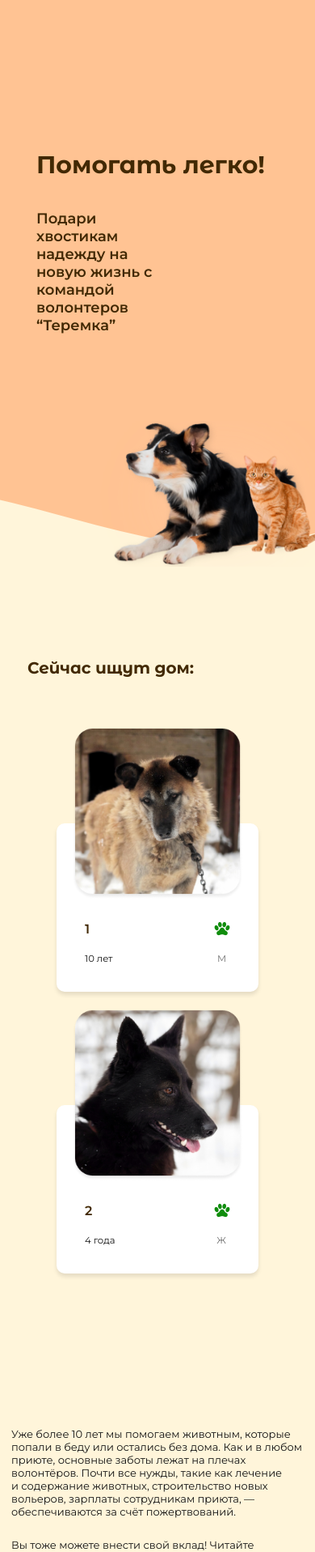
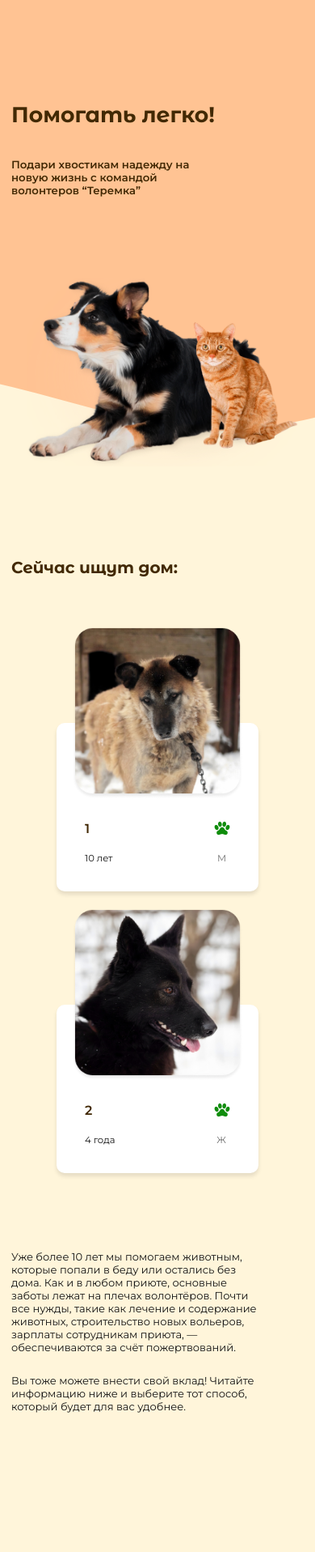
Before and after one commit to eireensid/animal-shelter, a Next.js app: page / in a window 390 px wide. Shown: the part 57-1974 px from the top of the page at 81% size. Built offline with nearby package versions, Linux system fonts and the light colour scheme; no server answers; grey boxes are pictures that could not be loaded.

Commit message:
index style mobile

```diff
--- a/pages/index.js
+++ b/pages/index.js
@@ -33,7 +33,7 @@ export default function Index({title='Главная', animals}) {
       <svg className={styles.waveTablet} viewBox="0 0 768 230" fill="none" xmlns="http://www.w3.org/2000/svg">
         <path d="M552.395 157.261C357.504 133.91 194.806 47.9331 0.0122231 56.5781L-0.0400326 324.797L767.936 324.648L767.973 133.971C691.53 151.895 616.219 164.908 552.395 157.261Z" fill="#FFF5DA"/>
       </svg>
-      <svg className={styles.waveMobile} viewBox="0 0 320 95" fill="none" xmlns="http://www.w3.org/2000/svg">
+      <svg className={styles.waveMobile} viewBox="0 0 320 110" fill="none" xmlns="http://www.w3.org/2000/svg">
         <path d="M199.367 70.208C128.68 61.7028 65.1238 39.2865 -0.000403353 24.2984L-0.000388884 169.869L320 169.869L320 58.071C277.157 67.8307 235.212 74.5209 199.367 70.208Z" fill="#FFF5DA"/>
       </svg>
     </section>
@@ -84,7 +84,7 @@ export default function Index({title='Главная', animals}) {
               <BankCardModal parent={"index"}/>
             </div>
           </div>
-          <div className={styles.waysToHelpImg}>
+          <div className={`${styles.waysToHelpImg} ${styles.waysToHelpImgMobile}`}>
             <img src="/img/ways-to-help/financial-help.png" alt="финансовая помощь"/>
           </div>
         </div>
--- a/styles/MainLayout.module.scss
+++ b/styles/MainLayout.module.scss
@@ -154,6 +154,9 @@
   }
 
   // Footer
+  .footerBlock {
+    padding-bottom: 150px;
+  }
   .logoFooter {
     width: 26%;
   }
@@ -199,6 +202,9 @@
   }
 
   // Footer
+  .footerBlock {
+    padding-bottom: 100px;
+  }
   .logoFooter {
     width: 33%;
     margin: 0 auto;
--- a/styles/components/AnimalCarousel.module.scss
+++ b/styles/components/AnimalCarousel.module.scss
@@ -1,3 +1,6 @@
+// .findCarouselCard {
+//   position: relative;
+// }
 .findHomeTitle {
   padding: {
     bottom: 260px;
@@ -78,6 +81,9 @@
   .findCarouselBlock >* {
     margin-top: 140px;
   }
+  .findCarouselCard {
+    padding: 0;
+  }
   .findHomeTitle {
     padding-bottom: 40px;
   }
--- a/styles/components/AnimalsList.module.scss
+++ b/styles/components/AnimalsList.module.scss
@@ -56,6 +56,13 @@
   .animalFilterWrapperTop {
     margin-top: 40px;
   }
+  .ourPetsGallery {
+    justify-content: space-around;
+    padding: {
+      left: 5%;
+      right: 5%;
+    };
+  }
 }
 
 // Mobile styles
--- a/styles/index.module.scss
+++ b/styles/index.module.scss
@@ -211,9 +211,6 @@
     align-items: flex-end;
     padding-top: 160px;
   }
-  .firstBlockTitle {
-    margin-bottom: 107px;
-  }
   .titleDesc {
     width: 45%;
     margin-top: 37px;
@@ -223,6 +220,7 @@
   }
   .firstBlockImgTablet {
     display: block;
+    margin-top: 107px;
   }
 
   .waveDesktop{
@@ -345,10 +343,65 @@
     width: 100%;
   }
 
+  .firstBlock {
+    padding-left: 14px;
+    padding-top: 100px;
+  }
+  .firstBlockTitle h1 {
+    font-size: 1.67rem;
+  }
+  .firstBlockTitle h3 {
+    font-size: 0.83rem;
+    width: 70%;
+  }
+  .firstBlockImgTablet {
+    display: none;
+  }
+  .firstBlockImg {
+    display: block;
+    width: 90%;
+    margin: 0 auto;
+    margin-top: 100px;
+  }
+
   .videoBlock {
     flex-direction: column;
+    padding-top: 95px;
+    padding-bottom: 80px;
+  }
+  .videoText {
+    width: 86%;
+    padding-bottom: 80px;
+  }
+  .videoWrapper iframe {
+    height: 136px;
+    width: 243px;
   }
   .bubbleBlock {
     padding-left: 0;
+    padding-bottom: 140px;
+  }
+
+  .waysToHelpBlock {
+    padding-top: 180px;
+  }
+  .waysToHelp {
+    flex-direction: column-reverse;
+  }
+  .waysToHelpReversed {
+    flex-direction: column-reverse;
+  }
+  .waysToHelpImg {
+    width: 60%;
+  }
+  .waysToHelpImg img {
+    border-radius: 30px;
+  }
+  .waysToHelpImgMobile {
+    position: absolute;
+    bottom: 95.8%;
+  }
+  .waysToHelpTitle {
+    padding-bottom: 160px;
   }
 }
```
